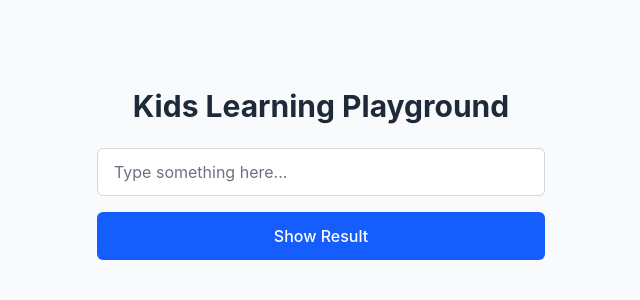
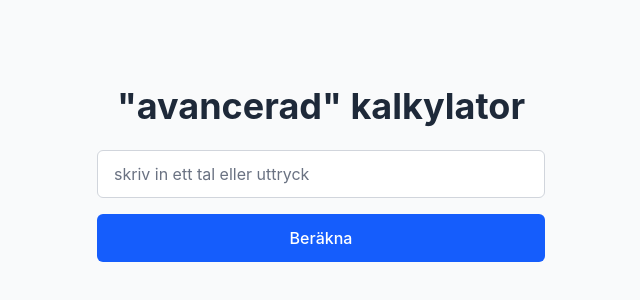
Before and after one commit to Pjore/learn-kids-web-calculator, a Next.js app: page / in a window 1280 px wide. Shown: the part 226-526 px from the top of the page, without its empty margins (319-959 px from the left). Built offline with nearby package versions, Linux system fonts and the light colour scheme.

Commit message:
testa if och else

```diff
--- a/app/page.tsx
+++ b/app/page.tsx
@@ -9,20 +9,27 @@ export default function Home() {
   const [displayValue, setDisplayValue] = useState("")
 
   const handleButtonClick = () => {
-    setDisplayValue(inputValue)
+    if (inputValue === "") {
+      setDisplayValue("Vänligen ange ett tal eller uttryck.")
+    }
+    else {
+      setDisplayValue(inputValue)
+    }
+
+
   }
 
   return (
     <div className="flex min-h-screen items-center justify-center bg-gray-50 p-4">
       <div className="w-full max-w-md space-y-6">
-        <h1 className="text-3xl font-bold text-center text-gray-800">
-          Kids Learning Playground
+        <h1 className="text-4xl font-bold text-center text-gray-800">
+          "avancerad" kalkylator
         </h1>
 
         <div className="space-y-4">
           <Input
             type="text"
-            placeholder="Type something here..."
+            placeholder="skriv in ett tal eller uttryck"
             value={inputValue}
             onChange={(e) => setInputValue(e.target.value)}
             onKeyDown={(e) => {
@@ -36,7 +43,7 @@ export default function Home() {
             onClick={handleButtonClick}
             className="w-full"
           >
-            Show Result
+            Beräkna
           </Button>
         </div>
 
```
